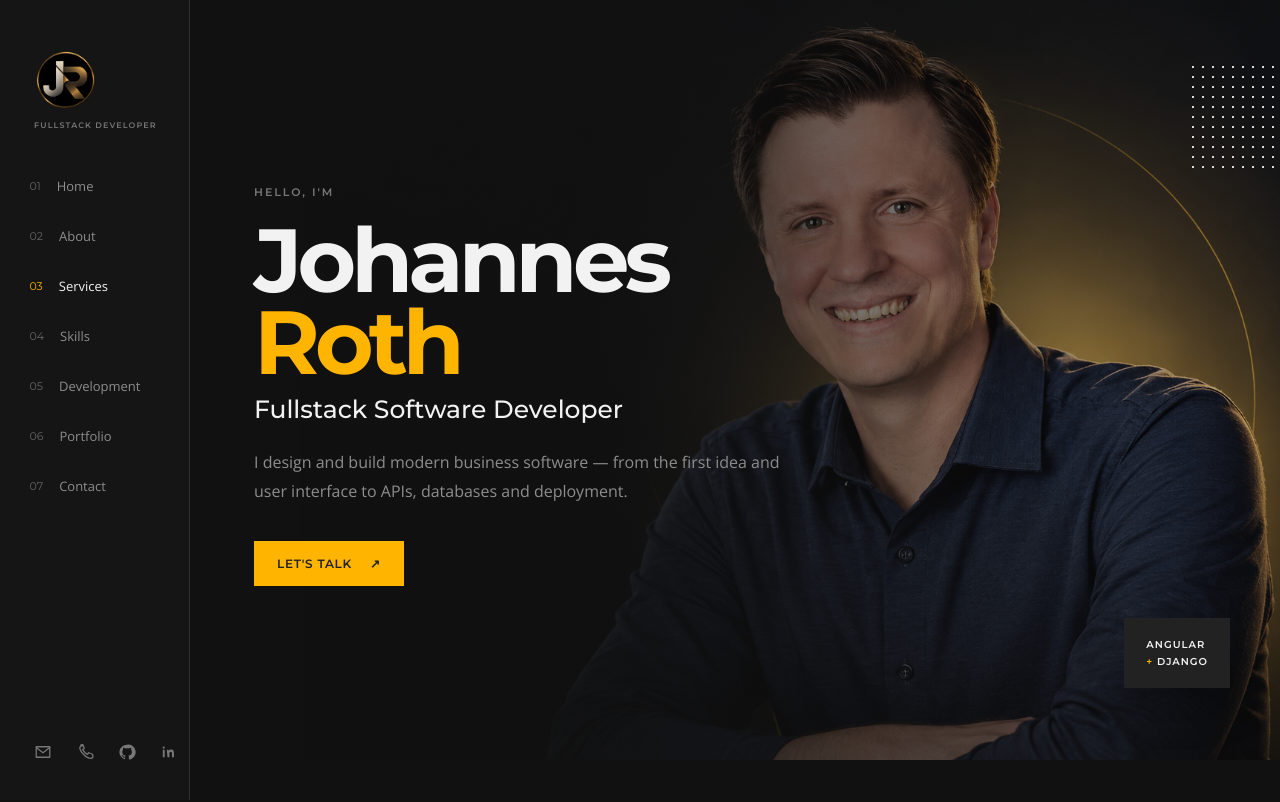
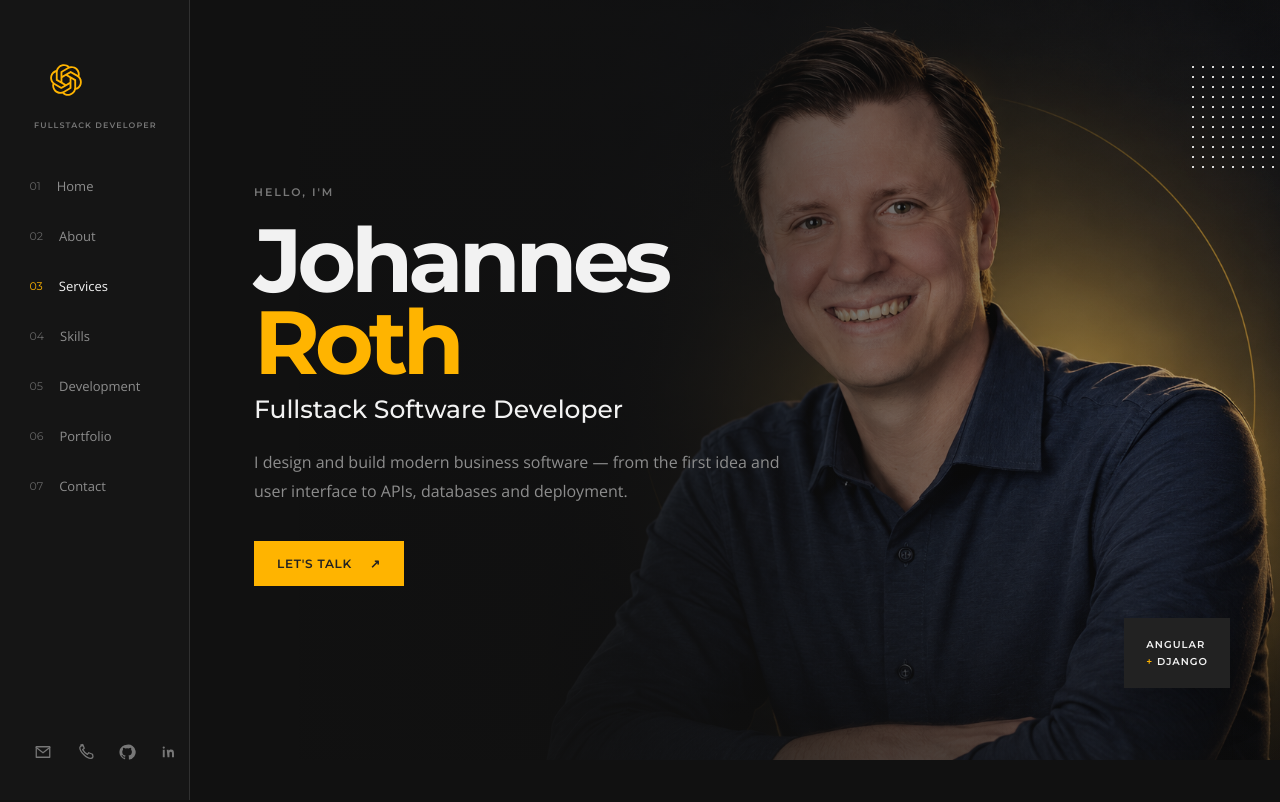
Before and after one commit to jorohx84/personal_portfolio_website, an Angular app: page / in a window 1280 px wide. Shown: the top 802 px of the page. Built offline with nearby package versions, Linux system fonts and the light colour scheme.

Commit message:
Use yellow brand logo

```diff
--- a/src/app/app.component.html
+++ b/src/app/app.component.html
@@ -2,7 +2,7 @@
   <div class="sidebar-top">
     <div class="brand-mark">
       <button class="logo" (click)="scrollTo('home')" aria-label="Home">
-        <img src="/img/logo.png" alt="JR">
+        <img src="/img/logo-yellow.svg" alt="JR">
       </button>
       <span>FULLSTACK DEVELOPER</span>
     </div>
```
